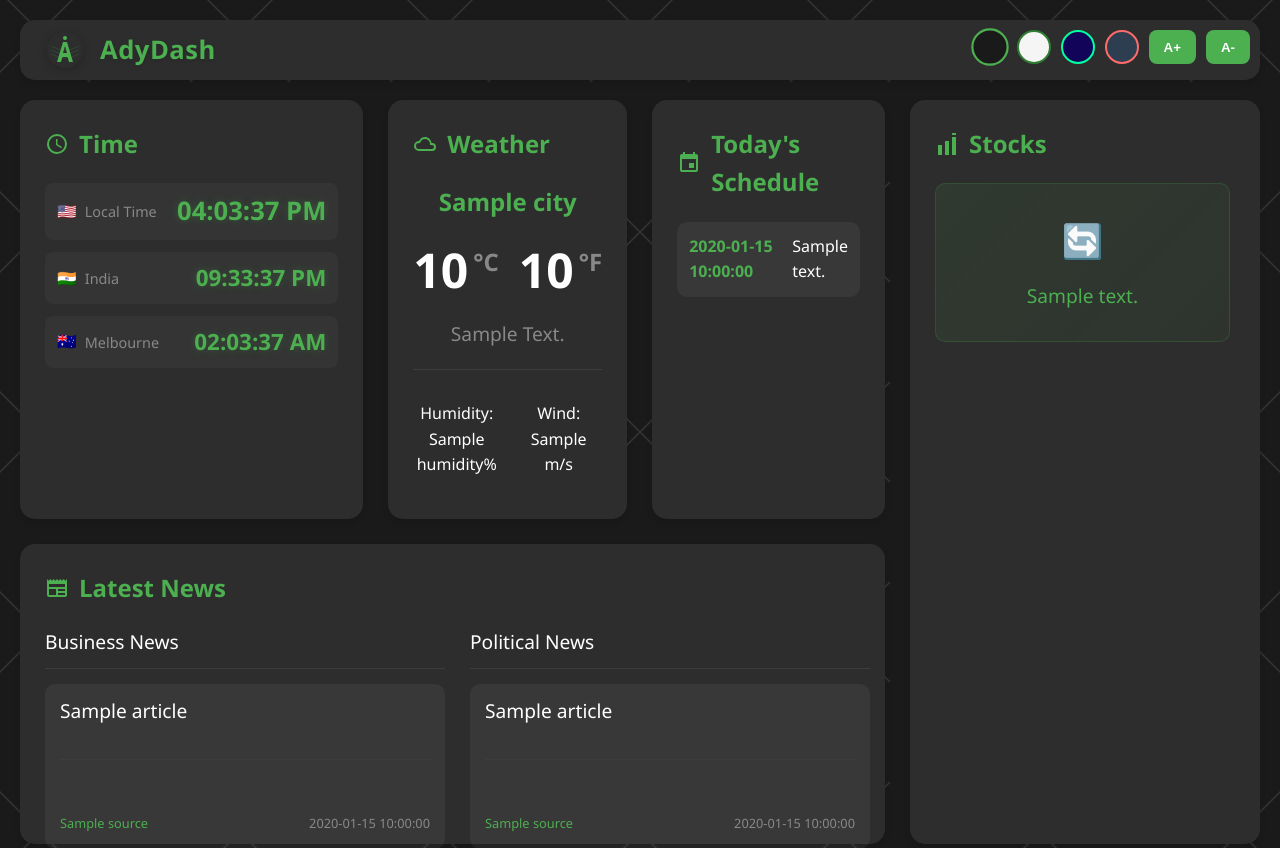
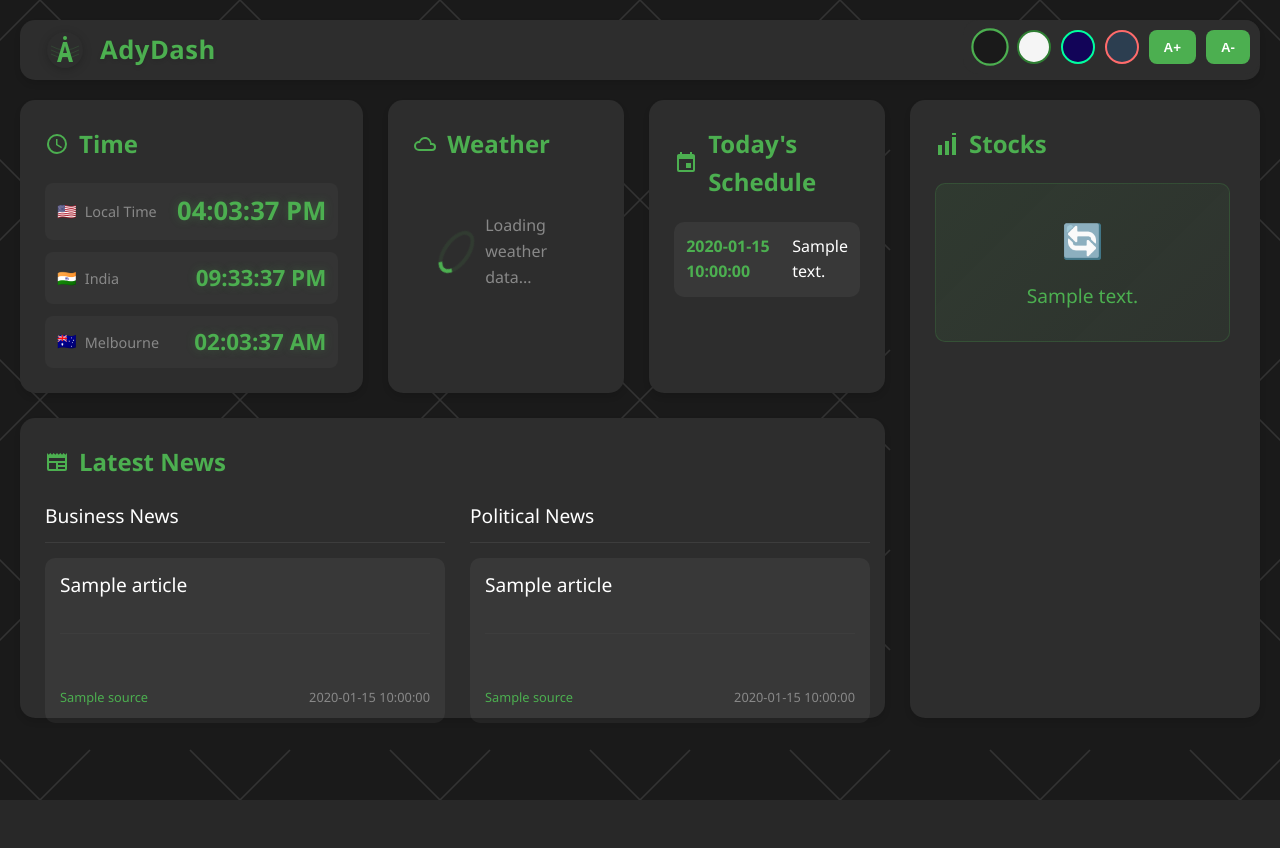
Before and after one commit to adwinlorance/AdyDash, a Flask app: template templates/index.html in a window 1280 px wide. Shown: the top 848 px of the page. After the commit the page ends 800 px from the top, so only its background shows below. Run offline with Flask 3, Linux system fonts and the light colour scheme; the template is opened without the code that fills it: most values are stand-ins (such as "Sample title", 1, 10 or a date in 2020).

Commit message:
corrected weather widget

```diff
--- a/templates/index.html
+++ b/templates/index.html
@@ -842,7 +842,7 @@
                 <h2>Weather</h2>
             </div>
             <div id="weather">
-                {% if weather.loading %}
+                {% if weather and not weather.get('error') and weather.get('temperature_c') is not none %}
                     <div class="loading">
                         <div class="loading-spinner"></div>
                         <span>Loading weather data...</span>
```
